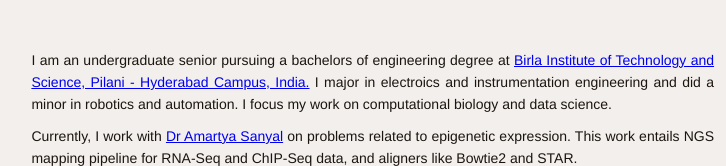
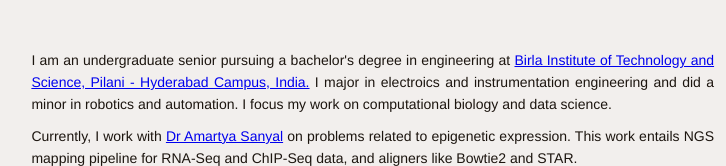
Before and after one commit to bendemonium/bendemonium.github.io, a plain HTML site: page tldr.html in a window 1280 px wide. Shown: the part 171-337 px from the top of the page, 81-807 px from the left. Drawn offline with Linux system fonts and the light colour scheme.

Commit message:
tldr edit

```diff
--- a/tldr.html
+++ b/tldr.html
@@ -18,7 +18,7 @@
                 <img style="float:right ;" src="images/666C7EB5-668B-4EEB-8DCF-6047CA4383A2.jpeg" class="imgprof">
                 <p class="text-ab">Ridhi <b>Bandaru</p>
                 <div class="text-ab2">
-                    <p>I am an undergraduate senior pursuing a bachelors of engineering degree at
+                    <p>I am an undergraduate senior pursuing a bachelor's degree in engineering at
                         <a href="https://www.bits-pilani.ac.in/hyderabad/" target="_blank">Birla Institute of Technology
                         and Science, Pilani - Hyderabad Campus, India.</a> I major in electroics and instrumentation
                         engineering and did a minor in robotics and automation. I focus my work on computational biology
```
Also changed, not shown: 1 other file.
